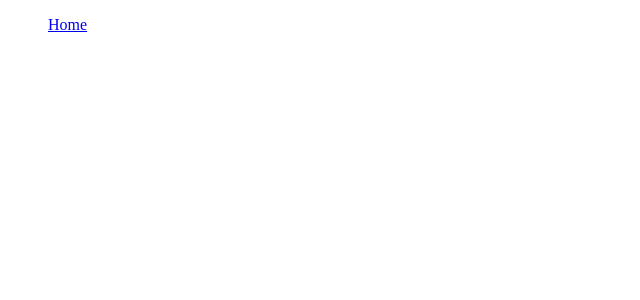
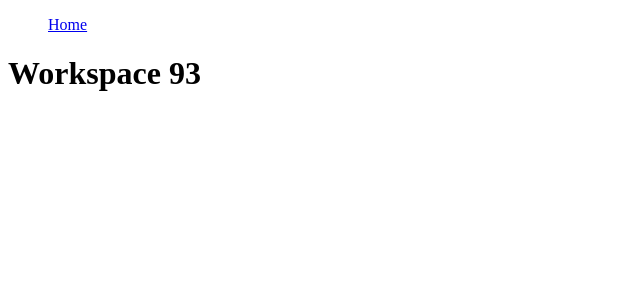
Before and after one commit to ajbates93/nuxt-trello-mvp, a Nuxt app: page /workspace/93 in a window 1280 px wide. Before the commit this address had no page. Shown: the top 300 px of the page, without its empty margins (0-640 px from the left). Built offline with nearby package versions, Linux system fonts and the light colour scheme.

Commit message:
feature: create dynamic workspace route

```diff
--- /dev/null
+++ b/pages/workspace/[id].vue
@@ -0,0 +1,9 @@
+<script setup>
+import { workspaceList } from '../../store/global.js'
+</script>
+
+<template>
+  <div>
+    <h1>Workspace {{ $route.params.id }}</h1>
+  </div>
+</template>
```
